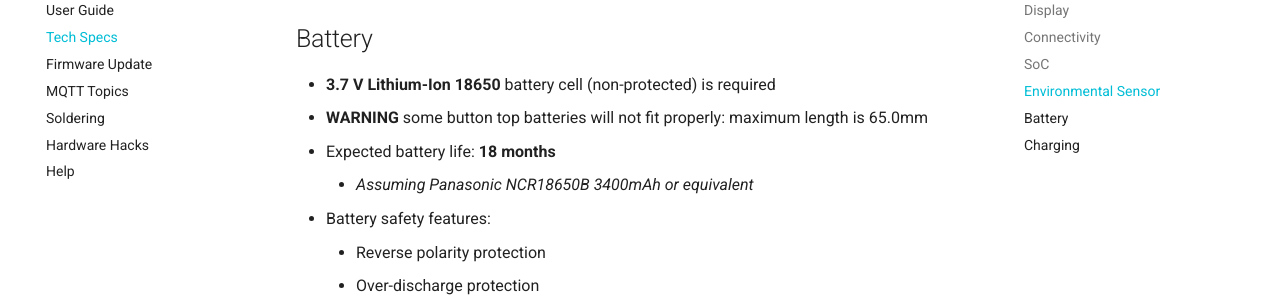
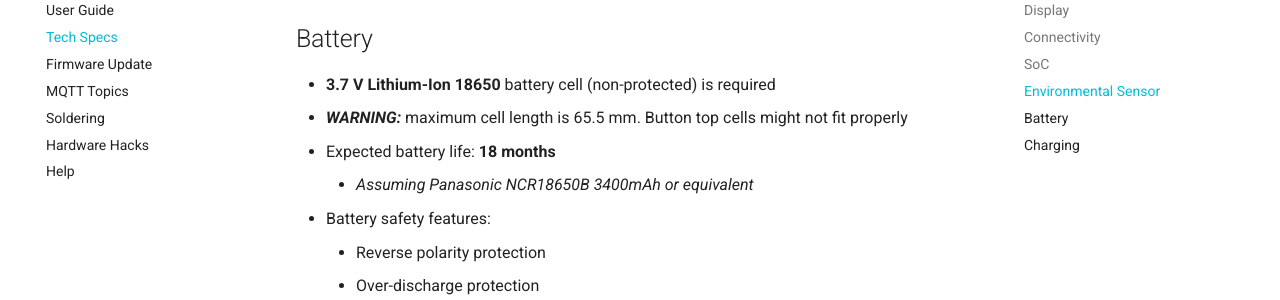
Before and after one commit to nplan/HomeButtons, an MkDocs documentation site: the page built from docs/specs.md, in a window 1280 px wide and 900 px high, scrolled down 1637 px. Shown: the part 152-452 px from the top of the window. Built offline with MkDocs 1.6.1 and Material for MkDocs 9.7.7, drawn with Linux system fonts in a browser that asks for light colours; comment, search, counter and statistics services are not loaded.

Commit message:
slight change of docs cell length warning

```diff
--- a/docs/specs.md
+++ b/docs/specs.md
@@ -50,7 +50,7 @@
 ## Battery
 
 * **3.7 V Lithium-Ion 18650** battery cell (non-protected) is required
-* **WARNING** some button top batteries will not fit properly: maximum length is 65.0mm
+* ***WARNING:*** maximum cell length is 65.5 mm. Button top cells might not fit properly
 * Expected battery life: **18 months**
     * *Assuming Panasonic NCR18650B 3400mAh or equivalent*
 * Battery safety features:
```
Also changed, not shown: docs/setup.md (+3 -2 lines).
